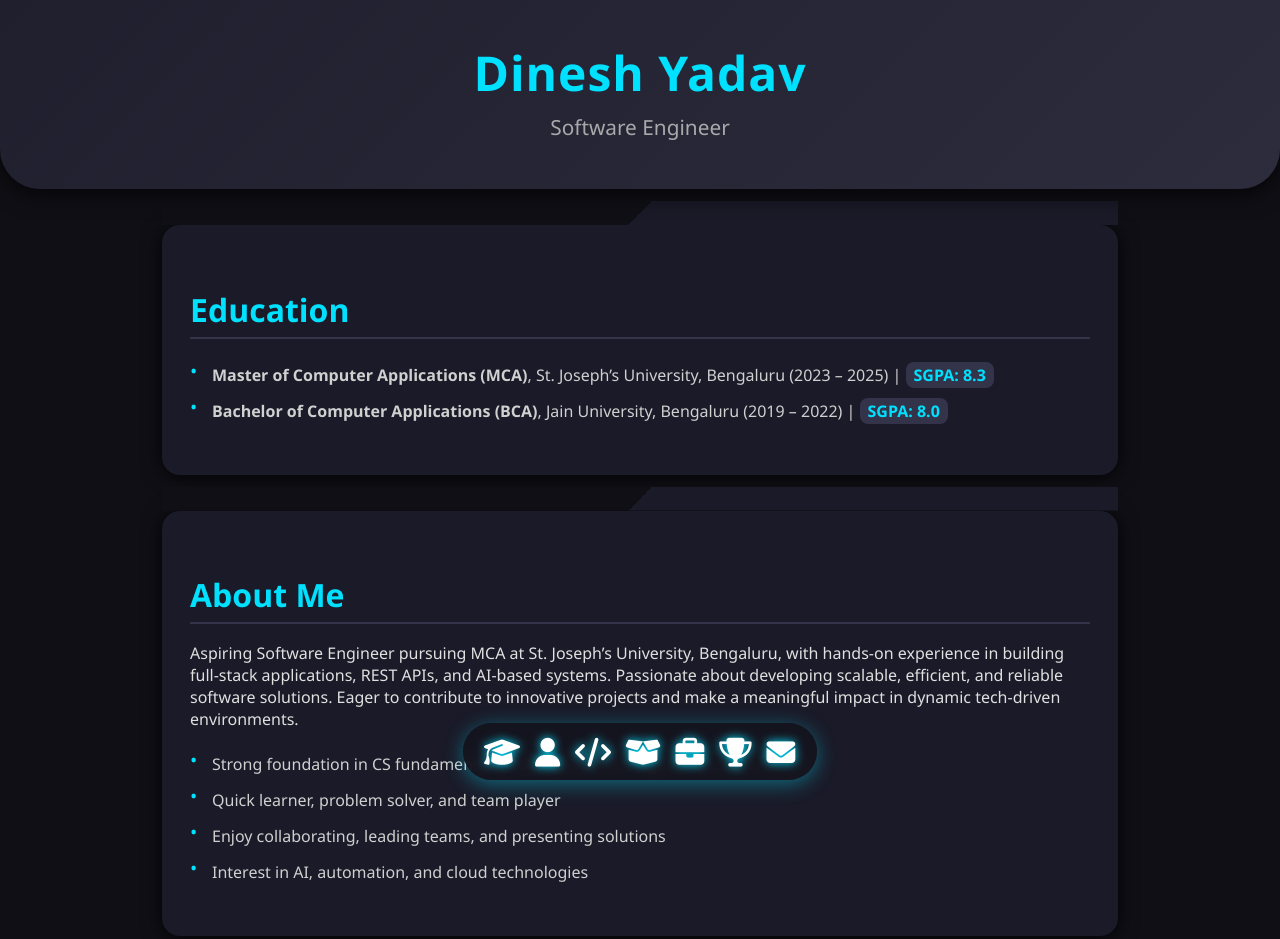
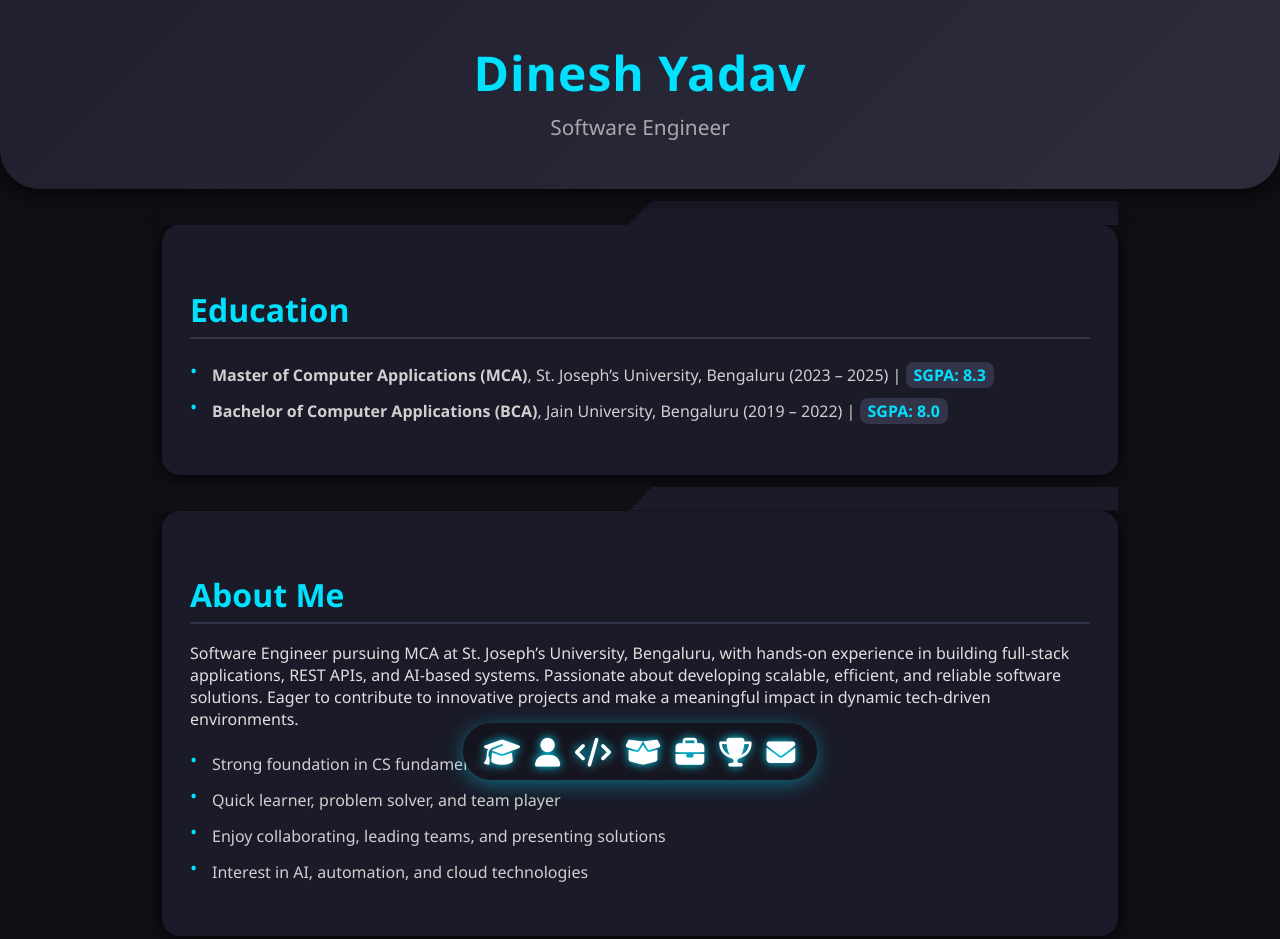
Before and after one commit to dinesh1115/portfolio, a website: page index.html in a window 1280 px wide. Shown: the top 939 px of the page. Drawn offline with Linux system fonts and the light colour scheme.

Commit message:
Update index.html

```diff
--- a/index.html
+++ b/index.html
@@ -244,7 +244,7 @@
 <section id="about">
   <h2>About Me</h2>
   <p>
-    Aspiring Software Engineer pursuing MCA at St. Joseph’s University, Bengaluru, with hands-on experience in building full-stack applications, REST APIs, and AI-based systems. Passionate about developing scalable, efficient, and reliable software solutions. Eager to contribute to innovative projects and make a meaningful impact in dynamic tech-driven environments.
+     Software Engineer pursuing MCA at St. Joseph’s University, Bengaluru, with hands-on experience in building full-stack applications, REST APIs, and AI-based systems. Passionate about developing scalable, efficient, and reliable software solutions. Eager to contribute to innovative projects and make a meaningful impact in dynamic tech-driven environments.
   </p>
   <ul>
     <li>Strong foundation in CS fundamentals: Data Structures, Algorithms, OOP, SDLC</li>
```
